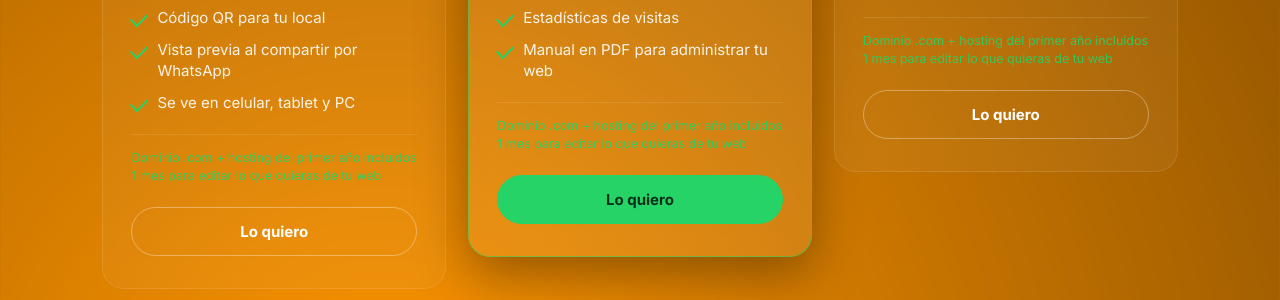
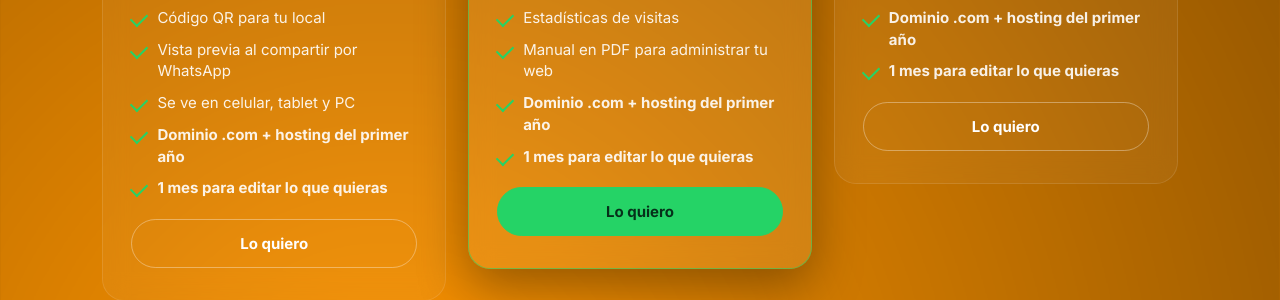
Before and after one commit to angiebe72j-byte/lunaro404-portfolio, a website: page index.html in a window 1280 px wide. Shown: the part 2383-2683 px from the top of the page. Drawn offline with Linux system fonts and the light colour scheme; no server answers.

Commit message:
El dominio y el mes de ediciones pasan a la lista con check
Estaban como nota suelta debajo de cada tarjeta, en letra chica, y son dos de
los argumentos que mas venden. Ahora van dentro de la lista, en negrita y con
su check, al final de los tres planes.

Se quita la nota de abajo para no decir lo mismo dos veces seguidas.

Co-Authored-By: Claude Opus 5 <noreply@anthropic.com>

```diff
--- a/index.html
+++ b/index.html
@@ -327,8 +327,9 @@
                     <li>C&oacute;digo QR para tu local</li>
                     <li>Vista previa al compartir por WhatsApp</li>
                     <li>Se ve en celular, tablet y PC</li>
+                    <li><strong>Dominio .com + hosting del primer a&ntilde;o</strong></li>
+                    <li><strong>1 mes para editar lo que quieras</strong></li>
                 </ul>
-                <p class="plan-note plan-note-in">Dominio .com + hosting del primer a&ntilde;o incluidos<br>1 mes para editar lo que quieras de tu web</p>
                 <a href="https://wa.me/51935611505?text=Hola%20Gian,%20me%20interesa%20el%20plan%20Presencia%20de%20S/300" target="_blank" class="plan-btn">Lo quiero</a>
             </div>
 
@@ -347,8 +348,9 @@
                     <li>Firma de correo con tu logo</li>
                     <li>Estad&iacute;sticas de visitas</li>
                     <li>Manual en PDF para administrar tu web</li>
+                    <li><strong>Dominio .com + hosting del primer a&ntilde;o</strong></li>
+                    <li><strong>1 mes para editar lo que quieras</strong></li>
                 </ul>
-                <p class="plan-note plan-note-in">Dominio .com + hosting del primer a&ntilde;o incluidos<br>1 mes para editar lo que quieras de tu web</p>
                 <a href="https://wa.me/51935611505?text=Hola%20Gian,%20me%20interesa%20el%20plan%20Negocio%20de%20S/450" target="_blank" class="plan-btn plan-btn-solid">Lo quiero</a>
             </div>
 
@@ -364,8 +366,9 @@
                     <li>5 correos corporativos</li>
                     <li>Copias de seguridad</li>
                     <li>3 meses de soporte incluido</li>
+                    <li><strong>Dominio .com + hosting del primer a&ntilde;o</strong></li>
+                    <li><strong>1 mes para editar lo que quieras</strong></li>
                 </ul>
-                <p class="plan-note plan-note-in">Dominio .com + hosting del primer a&ntilde;o incluidos<br>1 mes para editar lo que quieras de tu web</p>
                 <a href="https://wa.me/51935611505?text=Hola%20Gian,%20me%20interesa%20el%20plan%20Ventas%20de%20S/700" target="_blank" class="plan-btn">Lo quiero</a>
             </div>
 
```
